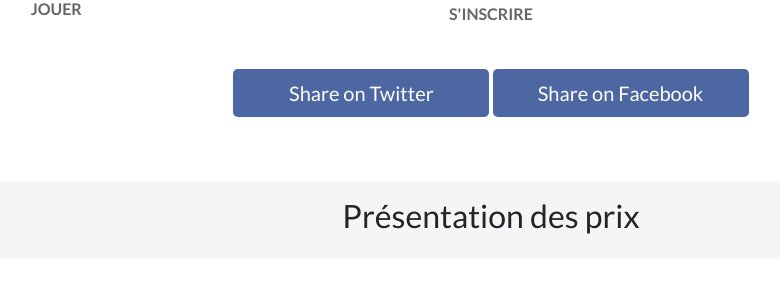
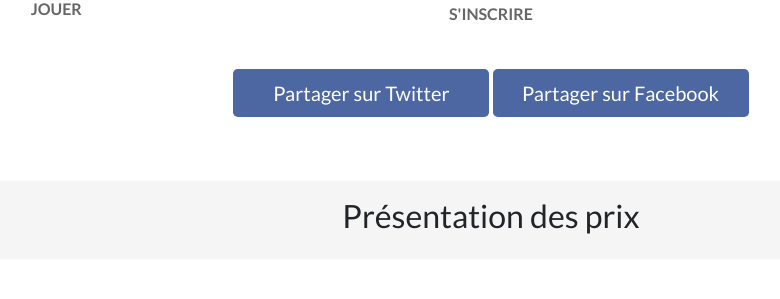
Before and after one commit to hammenth2u/ifa-metz-battle-dev, a PHP site: the page made by app/views/home.tpl.php in a window 1280 px wide. Shown: the part 986-1285 px from the top of the page, without its empty margins (149-929 px from the left). Run offline with PHP 8.4, Linux system fonts and the light colour scheme; the template is opened without the code that fills it, so the values that code supplies are empty.

Commit message:
correction coquilles

```diff
--- a/app/views/game.tpl.php
+++ b/app/views/game.tpl.php
@@ -5,7 +5,7 @@
     <div v-if="game === false && restart === false" class="button_start">
         <div>
             <h4> Choisissez votre direction de frappe pour essayer de tromper le gardien </h4>
-            <h5> Vous pouvez jouer 5 parties , si vous en remporté au moins 3 , vous participerez au tirage au sort pour remporté un lot ! </h5>
+            <h5> Vous pouvez jouer 5 parties , si vous en remportez au moins 3 , vous participerez au tirage au sort pour remporter un lot ! </h5>
             <p> Attention - La position du gardien sera définie aléatoirement par un algorithme </p>
         </div>
         <button class='start btn btn-primary btn-large-custom ' v-on:click="start(true)"> START </button>
--- a/app/views/home.tpl.php
+++ b/app/views/home.tpl.php
@@ -69,8 +69,8 @@
     Partager via Facebook
   </a> -->
   <div style="text-align:center">
-    <a href="https://twitter.com/share?hashtags=UEFA2020,bookingcom&text=WOUAW ! Toi aussi tente de gagner un voyage" target="_blank" onclick="window.open(this.href,'targetWindow','toolbar=no,location=0,status=no,menubar=no,scrollbars=yes,resizable=yes,width=600,height=250'); return false"><button style="width:20%; margin-top:10px;" type="button" class="btn btn-facebook btn-lg"><i class="fa fa-facebook fa-2"></i> Share on Twitter</button></a>
-    <a href="https://www.facebook.com/sharer/sharer.php?s=100&p[url]=http://www.example.com&p[images][0]=&p[title]=Title%20Goes%20Here&p[summary]=Description%20goes%20here!" target="_blank" onclick="window.open(this.href,'targetWindow','toolbar=no,location=0,status=no,menubar=no,scrollbars=yes,resizable=yes,width=600,height=250'); return false"><button style="width:20%; margin-top:10px;" type="button" class="btn btn-facebook btn-lg"><i class="fa fa-facebook fa-2"></i> Share on Facebook</button></a>
+    <a href="https://twitter.com/share?hashtags=UEFA2020,bookingcom&text=WOUAW ! Toi aussi tente de gagner un voyage" target="_blank" onclick="window.open(this.href,'targetWindow','toolbar=no,location=0,status=no,menubar=no,scrollbars=yes,resizable=yes,width=600,height=250'); return false"><button style="width:20%; margin-top:10px;" type="button" class="btn btn-facebook btn-lg"><i class="fa fa-facebook fa-2"></i> Partager sur Twitter</button></a>
+    <a href="https://www.facebook.com/sharer/sharer.php?s=100&p[url]=http://www.example.com&p[images][0]=&p[title]=Title%20Goes%20Here&p[summary]=Description%20goes%20here!" target="_blank" onclick="window.open(this.href,'targetWindow','toolbar=no,location=0,status=no,menubar=no,scrollbars=yes,resizable=yes,width=600,height=250'); return false"><button style="width:20%; margin-top:10px;" type="button" class="btn btn-facebook btn-lg"><i class="fa fa-facebook fa-2"></i> Partager sur Facebook</button></a>
   </div>
 
  <div style="margin-top:4rem" class="mb-5 p-3 text-center div-grey">
--- a/app/views/register.tpl.php
+++ b/app/views/register.tpl.php
@@ -41,7 +41,7 @@
 <div class="row m-5 no-gutters shadow-lg">
 
 <div class="col-md-12 bg-white p-5">
-<h3 class="pb-3">Veuillez vous inscrire pour tenter de gagnez un prix</h3>
+<h3 class="pb-3">Inscrivez-vous et tentez de gagner un prix</h3>
 <div class="form-style">
 <form class="registerForm">
   <div class="form-group pb-3">
```
